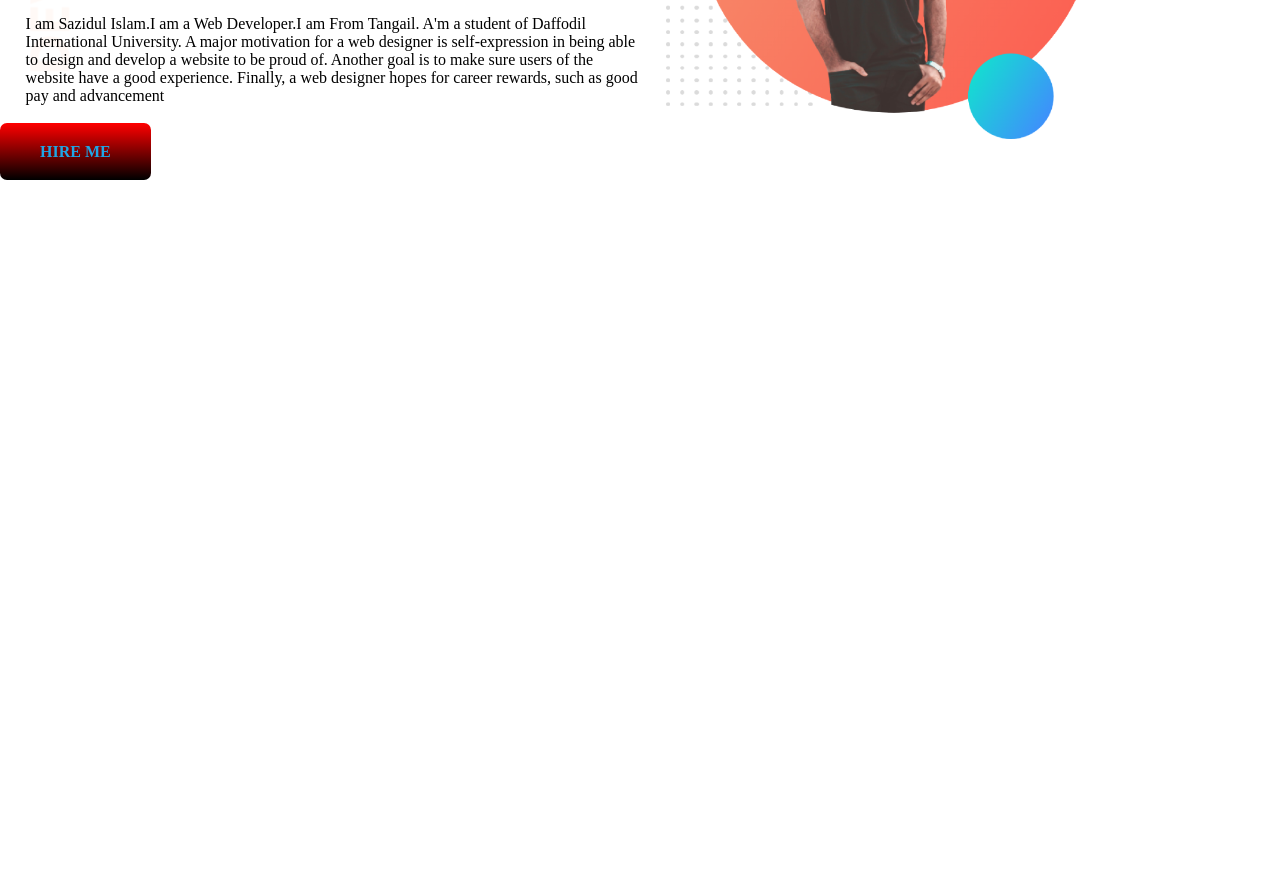
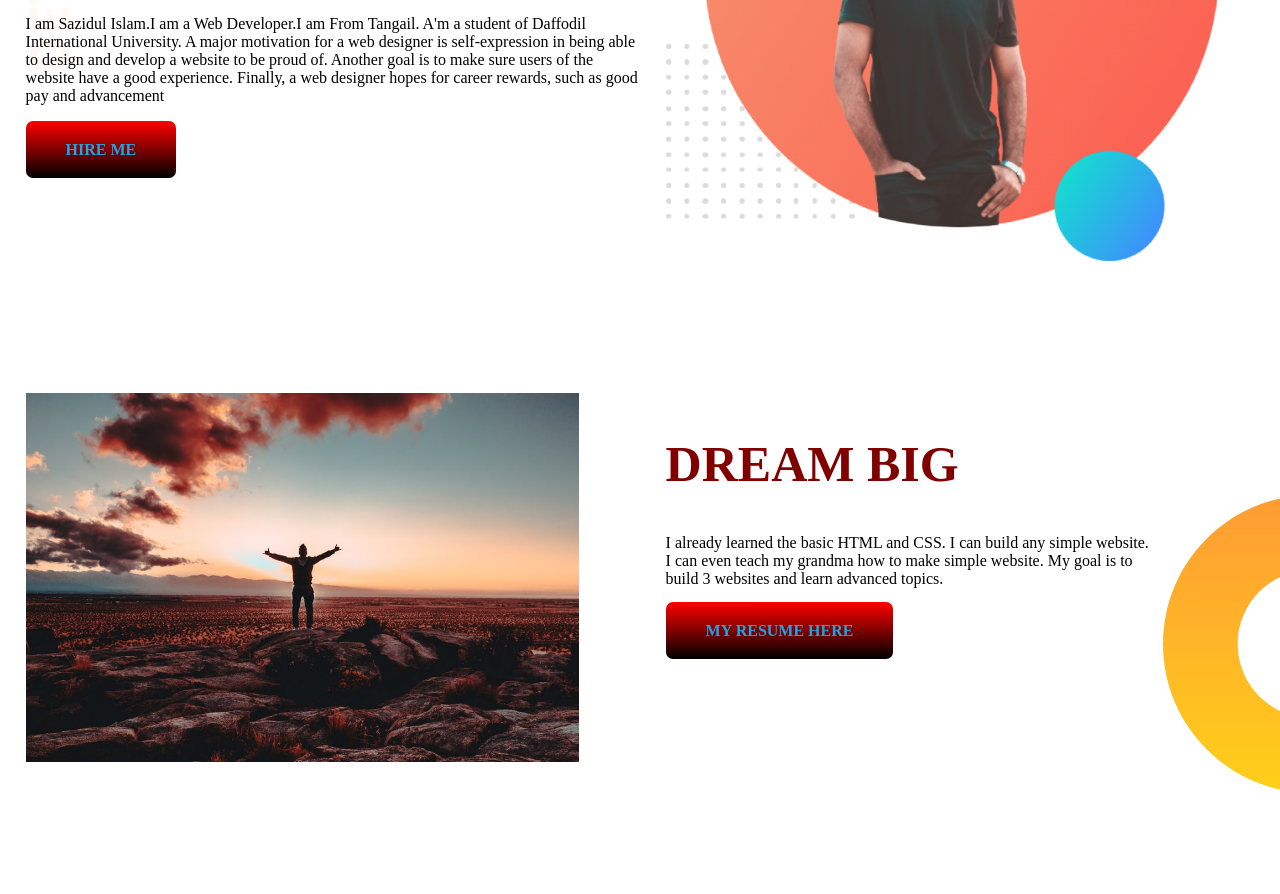
Before and after one commit to SAZID404/developer-portfolio-one, a plain HTML site: page index.html in a window 1280 px wide. Shown: the part 288-1182 px from the top of the page. Before the commit the page ends 800 px from the top, so only its background shows below. Drawn offline with Linux system fonts and the light colour scheme; a web font is replaced by a local one.

Commit message:
dream-added

```diff
--- a/index.html
+++ b/index.html
@@ -23,20 +23,36 @@
             <h1>WELCOME TO </h1><br>
             <h2 class="pf">SAZID PORTFOLIO!!</h2><br>
             <h3>Here is my information</h3>
-            <p> I am Sazidul Islam.I am a Web Developer.I am From Tangail. A'm a student of Daffodil International
+            <p id="ptag"> I am Sazidul Islam.I am a Web Developer.I am From Tangail. A'm a student of Daffodil
+                International
                 University.
                 A major motivation for a web designer is self-expression in being able to design and develop a website
                 to be
                 proud of. Another goal is to make sure users of the website have a good experience. Finally, a web
                 designer
                 hopes for career rewards, such as good pay and advancement</p>
+            <a class="click " target="_blank" href="">HIRE ME</a>
         </div>
         <div class="half">
             <img src="image me/my-bg.png" alt="">
         </div>
 
     </section>
-    <a class="click " target="_blank" href="">HIRE ME</a>
+    <section class="dream-big">
+        <div class="half">
+
+            <img src="image me/yes.jpg" alt="">
+
+        </div>
+        <div class="half">
+            <h1>DREAM BIG</h1>
+            <p class="pg">I already learned the basic HTML and CSS. I can build any simple website. I can even teach my
+                grandma how
+                to make simple website. My goal is to build 3 websites and learn advanced topics.</p><br>
+            <a class="click " target="_blank" href="">MY RESUME HERE</a>
+        </div>
+    </section>
+
 
 
 
--- a/style.css
+++ b/style.css
@@ -19,10 +19,15 @@ section{
 .half{
     width: 50%;
     padding-left: 2%;
+    margin-bottom: 10%;
+
+
+
 
 }
 .half img{
-    width: 70%;
+    width: 90%;
+
 
 }
 .click {
@@ -40,3 +45,14 @@ section{
     margin: 0;
 
 }
+#ptag{
+    padding-bottom: 20px;
+
+}
+.dream-big{
+    background-image: url(images/dream-bg.png);
+    background-repeat: no-repeat;
+    background-position: right;
+}
+.pg{
+    padding-right: 20%;
```
Also changed, not shown: image me/possible.jpg (added), image me/yes.jpg (added).
